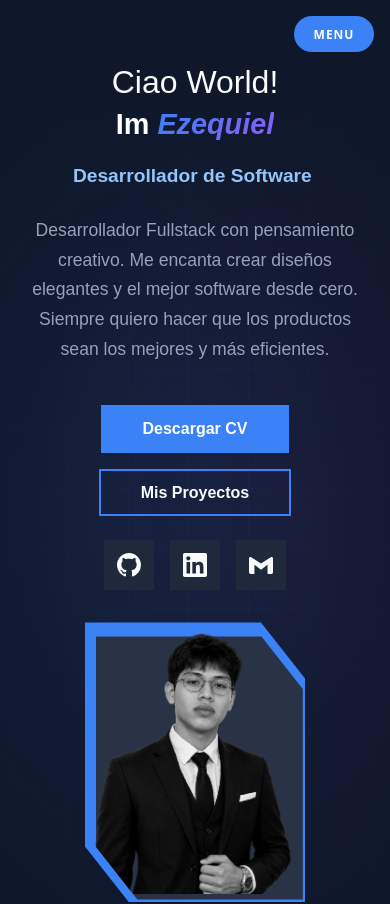
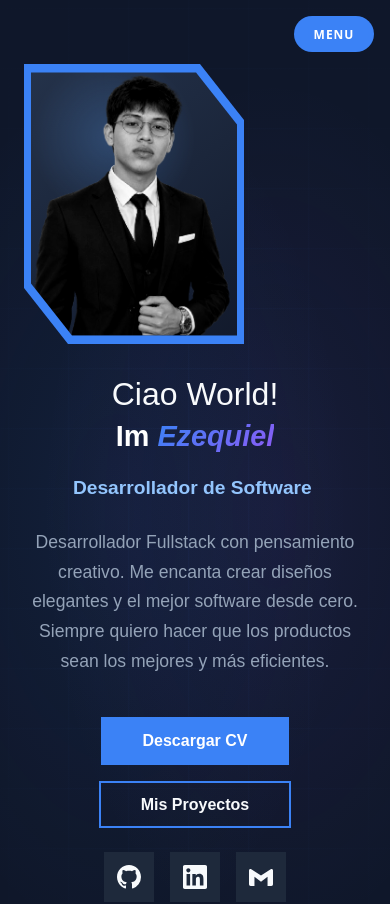
Before and after one commit to Ezequie1Sc/Portafolio, a React (Vite) app: page / in a window 390 px wide. Shown: the top 904 px of the page. Built offline with nearby package versions, Linux system fonts and the light colour scheme.

Commit message:
feat(hero): Grid layout ajustado, fondo gris en imagen y glitch acelerado a 3.5s

```diff
--- a/src/components/sections/Hero.css
+++ b/src/components/sections/Hero.css
@@ -14,14 +14,29 @@
   background-color: #0f172a;
 }
 
+/* --- CAMBIO PRINCIPAL: GRID PARA PEGAR EL TEXTO --- */
 .hero-main-container {
-  display: flex;
-  flex-direction: row;
+  width: min(1180px, 100%);
+  margin: 0 auto;
+  display: grid;
+  grid-template-columns: 430px 560px;
   align-items: center;
   justify-content: center;
-  gap: 4rem;
+  gap: 1.5rem;
   flex: 1;
   padding-bottom: 2rem;
+}
+
+.hero-visual {
+  width: 430px;
+  flex: none;
+}
+
+.hero-content {
+  width: 560px;
+  flex: none;
+  text-align: left;
+  z-index: 20;
 }
 
 /* Fondo de cuadrícula */
@@ -57,13 +72,6 @@
 }
 
 /* --- CONTENIDO (TEXTO) --- */
-.hero-content {
-  flex: 1;
-  text-align: left;
-  z-index: 20;
-  max-width: 600px;
-}
-
 .hero-greeting {
   font-size: 2.5rem;
   color: #f8fafc;
@@ -207,17 +215,8 @@
 }
 
 /* ========================================
-   IMAGEN POLIGONAL + FONDO RELLENO + GLITCH ELEGANTE
+   IMAGEN + NUEVO SISTEMA DE GLITCH POR CAPAS
    ======================================== */
-
-.hero-visual {
-  flex: 1;
-  position: relative;
-  display: flex;
-  justify-content: center;
-  align-items: center;
-  z-index: 10;
-}
 
 .profile-polygon-wrapper {
   position: relative;
@@ -226,10 +225,9 @@
   display: flex;
   justify-content: center;
   align-items: center;
-  overflow: hidden;
+  overflow: visible;
 }
 
-/* El fondo Azul (Sin bordes) */
 .hero-shape-background {
   position: absolute;
   width: 100%;
@@ -240,109 +238,191 @@
   box-shadow: 0 20px 50px rgba(59, 130, 246, 0.3);
 }
 
-/*
-   NUEVO: Fondo Gris Oscuro dentro del recorte.
-   Esto evita que el PNG sin fondo se vea negro.
-*/
-.profile-polygon-wrapper::after {
-  content: '';
-  position: absolute;
-  top: 5%; /* Ajustado al 94% de tamaño de la imagen */
-  left: 5%;
-  width: 94%;
-  height: 94%;
-  z-index: 2;
-  background-color: #2a3346; /* Color gris oscuro con matiz azulado */
-  clip-path: polygon(0 0, 80% 0, 100% 20%, 100% 100%, 20% 100%, 0 80%);
-  pointer-events: none;
-}
-
-/* La foto de perfil */
-.profile-img-polygon {
+.glitch-image {
   position: relative;
   z-index: 3;
   width: 94%;
   height: 94%;
-  object-fit: cover;
+  overflow: hidden;
   clip-path: polygon(0 0, 80% 0, 100% 20%, 100% 100%, 20% 100%, 0 80%);
-  /* Quitamos el background-color oscuro porque ahora tenemos el fondo gris atrás */
-  filter: grayscale(100%);
-  transition: all 0.5s cubic-bezier(0.25, 0.46, 0.45, 0.94);
+  background:
+    radial-gradient(circle at 40% 25%, rgba(96, 165, 250, 0.25), transparent 35%),
+    linear-gradient(145deg, #24324a, #121a2c);
 }
 
-.profile-img-polygon:hover {
-  filter: grayscale(0%);
-  transform: scale(1.08);
+.profile-img-polygon {
+  position: absolute;
+  inset: 0;
+  width: 100%;
+  height: 100%;
+  object-fit: cover;
+  clip-path: inherit;
 }
 
-/* =============================================
-   NUEVO EFECTO GLITCH (CORTES HORIZONTALES SUTILES)
-   ============================================= */
-
-/* Creamos una capa encima de la foto que simula "ruido" digital */
-.profile-img-polygon::before {
-  content: '';
-  position: absolute;
-  top: 0;
-  left: 0;
-  width: 100%;
-  height: 100%;
-  z-index: 4;
-  pointer-events: none;
-  background: transparent;
-  animation: digitalGlitch 8s infinite steps(1);
+.profile-img-main {
+  z-index: 3;
+  filter: grayscale(100%) contrast(1.08);
+  transition: 0.4s ease;
 }
 
-@keyframes digitalGlitch {
-  0%, 100% {
+.profile-polygon-wrapper:hover .profile-img-main {
+  filter: grayscale(0%) contrast(1.08);
+  transform: scale(1.04);
+}
+
+.profile-img-glitch {
+  z-index: 4;
+  opacity: 0;
+  pointer-events: none;
+  mix-blend-mode: screen;
+}
+
+.glitch-blue {
+  filter: grayscale(100%) sepia(1) hue-rotate(165deg) saturate(7);
+  animation: glitchBlue 3.5s infinite steps(1);
+}
+
+.glitch-purple {
+  filter: grayscale(100%) sepia(1) hue-rotate(245deg) saturate(7);
+  animation: glitchPurple 3.5s infinite steps(1);
+}
+
+.glitch-image::before {
+  content: "";
+  position: absolute;
+  inset: 0;
+  z-index: 7;
+  opacity: 0;
+  pointer-events: none;
+  background:
+    linear-gradient(
+      to bottom,
+      transparent 0%,
+      transparent 35%,
+      rgba(96, 165, 250, 0.35) 36%,
+      rgba(96, 165, 250, 0.35) 39%,
+      transparent 40%,
+      transparent 100%
+    );
+  animation: glitchBar 3.5s infinite steps(1);
+}
+
+.glitch-image::after {
+  content: "";
+  position: absolute;
+  inset: 0;
+  z-index: 8;
+  opacity: 0;
+  pointer-events: none;
+  background: repeating-linear-gradient(
+    to bottom,
+    rgba(255,255,255,0.11) 0px,
+    rgba(255,255,255,0.11) 1px,
+    transparent 2px,
+    transparent 7px
+  );
+  animation: glitchScan 3.5s infinite steps(1);
+}
+
+@keyframes glitchBlue {
+  0%, 80%, 100% {
     opacity: 0;
-    transform: translateX(0);
-    background: transparent;
+    transform: translate(0);
+    clip-path: inset(0 0 0 0);
   }
-  5% {
-    opacity: 0.4;
-    transform: translateX(-3px);
-    background: linear-gradient(to bottom, transparent 30%, rgba(0,0,0,0.5) 30%, rgba(0,0,0,0.5) 35%, transparent 35%);
+
+  81% {
+    opacity: 0.55;
+    transform: translate(-9px, 0);
+    clip-path: inset(12% 0 68% 0);
   }
-  5.5% {
-    opacity: 0.3;
-    transform: translateX(4px);
-    background: linear-gradient(to bottom, transparent 65%, rgba(0,0,0,0.5) 65%, rgba(0,0,0,0.5) 70%, transparent 70%);
+
+  82% {
+    opacity: 0.45;
+    transform: translate(7px, -2px);
+    clip-path: inset(42% 0 43% 0);
   }
-  6% {
+
+  83% {
+    opacity: 0.5;
+    transform: translate(-6px, 3px);
+    clip-path: inset(70% 0 16% 0);
+  }
+
+  84% {
     opacity: 0;
-    transform: translateX(0);
-    background: transparent;
+    transform: translate(0);
   }
-  15% {
-    opacity: 0.4;
-    transform: translateX(-2px);
-    background: linear-gradient(to bottom, transparent 10%, rgba(59, 130, 246, 0.3) 10%, rgba(59, 130, 246, 0.3) 15%, transparent 15%);
+}
+
+@keyframes glitchPurple {
+  0%, 80%, 100% {
+    opacity: 0;
+    transform: translate(0);
+    clip-path: inset(0 0 0 0);
   }
-  15.5% {
+
+  81% {
+    opacity: 0.45;
+    transform: translate(8px, 2px);
+    clip-path: inset(58% 0 26% 0);
+  }
+
+  82% {
+    opacity: 0.5;
+    transform: translate(-7px, 0);
+    clip-path: inset(25% 0 58% 0);
+  }
+
+  83% {
+    opacity: 0.45;
+    transform: translate(5px, -2px);
+    clip-path: inset(6% 0 80% 0);
+  }
+
+  84% {
     opacity: 0;
-    transform: translateX(0);
-    background: transparent;
+    transform: translate(0);
   }
-  45% {
-    opacity: 0.3;
-    transform: translateX(5px);
-    background: linear-gradient(to bottom, transparent 80%, rgba(0,0,0,0.4) 80%, rgba(0,0,0,0.4) 85%, transparent 85%);
+}
+
+@keyframes glitchBar {
+  0%, 80%, 100% {
+    opacity: 0;
+    transform: translateY(0);
   }
-  45.5% {
+
+  81% {
+    opacity: 1;
+    transform: translateY(-16px);
+  }
+
+  82% {
+    opacity: 0.8;
+    transform: translateY(20px);
+  }
+
+  83% {
+    opacity: 1;
+    transform: translateY(4px);
+  }
+
+  84% {
     opacity: 0;
-    transform: translateX(0);
-    background: transparent;
   }
-  70% {
-    opacity: 0.2;
-    transform: translateX(-3px);
-    background: linear-gradient(to bottom, transparent 50%, rgba(139, 92, 246, 0.2) 50%, rgba(139, 92, 246, 0.2) 55%, transparent 55%);
+}
+
+@keyframes glitchScan {
+  0%, 80%, 100% {
+    opacity: 0;
   }
-  70.5% {
+
+  81%, 83% {
+    opacity: 0.18;
+  }
+
+  84% {
     opacity: 0;
-    transform: translateX(0);
-    background: transparent;
   }
 }
 
@@ -414,13 +494,18 @@
 
 @media (max-width: 768px) {
   .hero-main-container {
-    flex-direction: column-reverse;
+    grid-template-columns: 1fr;
+    display: grid;
     gap: 2rem;
+  }
+
+  .hero-visual,
+  .hero-content {
+    width: 100%;
   }
 
   .hero-content {
     text-align: center;
-    max-width: 100%;
   }
 
   .hero-greeting { font-size: 2rem; }
--- a/src/components/sections/Hero.tsx
+++ b/src/components/sections/Hero.tsx
@@ -70,23 +70,42 @@ const Hero: React.FC = () => {
         <div className="grid-overlay"></div>
       </div>
 
-      {/* Contenedor Principal (2 Columnas) */}
+      {/* Contenedor Principal - Usando Grid (Ancho fijo y pegado) */}
       <div className="hero-main-container">
 
         {/* Imagen a la izquierda */}
-        <div className="hero-visual hero-visual-left">
+        <div className="hero-visual">
           <div className="profile-polygon-wrapper">
             <div className="hero-shape-background"></div>
-            <img
-              src=".\ezequielemovebg.png"
-              alt="Ezequiel Salazar"
-              className="profile-img-polygon"
-            />
+
+            {/* NUEVO SISTEMA DE GLITCH POR CAPAS */}
+            <div className="glitch-image">
+              {/* Imagen principal (Blanco y negro, se colorea al hacer hover) */}
+              <img
+                src="/ezequielemovebg.png"
+                alt="Ezequiel Salazar"
+                className="profile-img-polygon profile-img-main"
+              />
+
+              {/* Capa de glitch Azul (Cian) */}
+              <img
+                src="/ezequielemovebg.png"
+                alt=""
+                className="profile-img-polygon profile-img-glitch glitch-blue"
+              />
+
+              {/* Capa de glitch Morada (Magenta) */}
+              <img
+                src="/ezequielemovebg.png"
+                alt=""
+                className="profile-img-polygon profile-img-glitch glitch-purple"
+              />
+            </div>
           </div>
         </div>
 
-        {/* Texto a la derecha */}
-        <div className="hero-content hero-content-right">
+        {/* Texto a la derecha - Ancho fijo de 560px */}
+        <div className="hero-content">
           <h2 className="hero-greeting">Ciao World!</h2>
 
           <h1 className="hero-title">
@@ -121,30 +140,23 @@ const Hero: React.FC = () => {
             </a>
           </div>
 
-          {/* BOTONES DE REDES SOCIALES (SOLO 3, CON SVGS INLINE) */}
+          {/* BOTONES DE REDES SOCIALES */}
           <div className="hero-socials">
-
-            {/* GitHub */}
             <a href="https://github.com/Ezequie1Sc" target="_blank" rel="noopener noreferrer" className="social-btn" title="GitHub">
               <svg viewBox="0 0 16 16">
                 <path d="M8 0C3.58 0 0 3.58 0 8c0 3.54 2.29 6.53 5.47 7.59.4.07.55-.17.55-.38 0-.19-.01-.82-.01-1.49-2.01.37-2.53-.49-2.69-.94-.09-.23-.48-.94-.82-1.13-.28-.15-.68-.52-.01-.53.63-.01 1.08.58 1.23.82.72 1.21 1.87.87 2.33.66.07-.52.28-.87.51-1.07-1.78-.2-3.64-.89-3.64-3.95 0-.87.31-1.59.82-2.15-.08-.2-.36-1.02.08-2.12 0 0 .67-.21 2.2.82.64-.18 1.32-.27 2-.27.68 0 1.36.09 2 .27 1.53-1.04 2.2-.82 2.2-.82.44 1.1.16 1.92.08 2.12.51.56.82 1.27.82 2.15 0 3.07-1.87 3.75-3.65 3.95.29.25.54.73.54 1.48 0 1.07-.01 1.93-.01 2.2 0 .21.15.46.55.38A8.013 8.013 0 0016 8c0-4.42-3.58-8-8-8z"/>
               </svg>
             </a>
-
-            {/* LinkedIn */}
             <a href="https://www.linkedin.com/in/ezequiel-salazar-194975340/" target="_blank" rel="noopener noreferrer" className="social-btn" title="LinkedIn">
               <svg viewBox="0 0 24 24">
                 <path d="M20.447 20.452h-3.554v-5.569c0-1.328-.027-3.037-1.852-3.037-1.853 0-2.136 1.445-2.136 2.939v5.667H9.351V9h3.414v1.561h.046c.477-.9 1.637-1.85 3.37-1.85 3.601 0 4.267 2.37 4.267 5.455v6.286zM5.337 7.433c-1.144 0-2.063-.926-2.063-2.065 0-1.138.92-2.063 2.063-2.063 1.14 0 2.064.925 2.064 2.063 0 1.139-.925 2.065-2.064 2.065zm1.782 13.019H3.555V9h3.564v11.452zM22.225 0H1.771C.792 0 0 .774 0 1.729v20.542C0 23.227.792 24 1.771 24h20.451C23.2 24 24 23.227 24 22.271V1.729C24 .774 23.2 0 22.222 0h.003z"/>
               </svg>
             </a>
-
-            {/* Gmail (Sobre) */}
             <a href="mailto:ezequielsc017@gmail.com" className="social-btn" title="Gmail">
               <svg viewBox="0 0 24 24">
                 <path d="M24 5.457v13.909c0 .904-.732 1.636-1.636 1.636h-3.819V11.73L12 16.64l-6.545-4.91v9.273H1.636A1.636 1.636 0 010 19.366V5.457c0-1.023.92-1.804 1.885-1.393L12 10.53l10.115-6.466C23.08 3.653 24 4.434 24 5.457z"/>
               </svg>
             </a>
-
           </div>
 
         </div>
```
